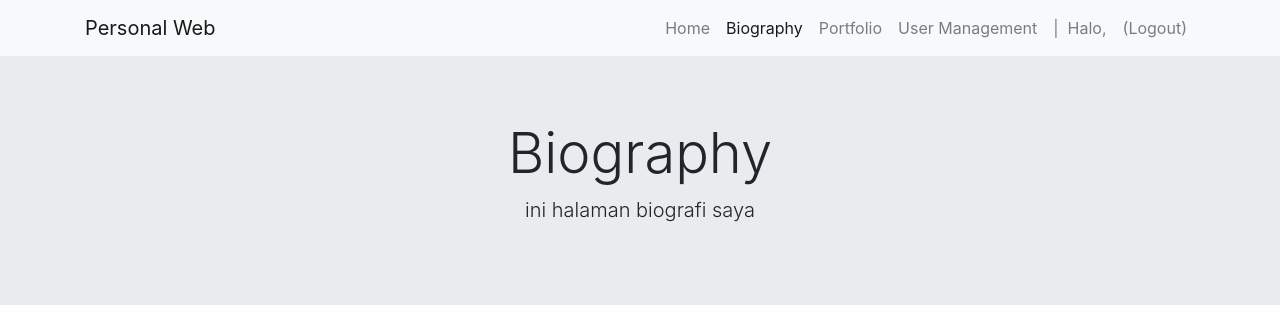
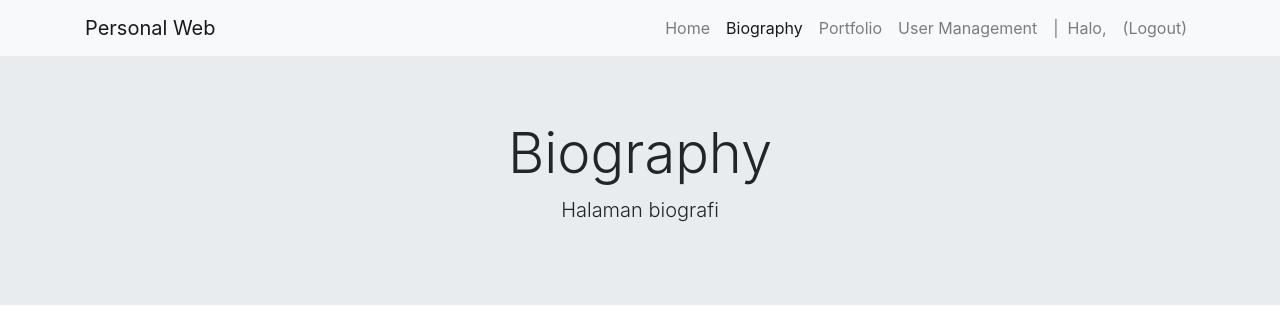
Before and after one commit to Chiefff67/Personalweb_Syarif_2, a PHP site: page /Personalweb_Syarif/pages/bio.php in a window 1280 px wide. Shown: the top 314 px of the page. Run offline with PHP 8.4, Linux system fonts and the light colour scheme; the visitor is signed in with stand-in values (Sample User, id 1); data that the repository does not hold is empty.

Commit message:
update: deskripsi biografi

```diff
--- a/pages/bio.php
+++ b/pages/bio.php
@@ -1,7 +1,7 @@
 <?php
 
     $pageinfo = "Biography";
-    $description = "ini halaman biografi saya";
+    $description = "Halaman biografi";
 
     include("../layouts/head.php");
     include("../layouts/header.php");
```
